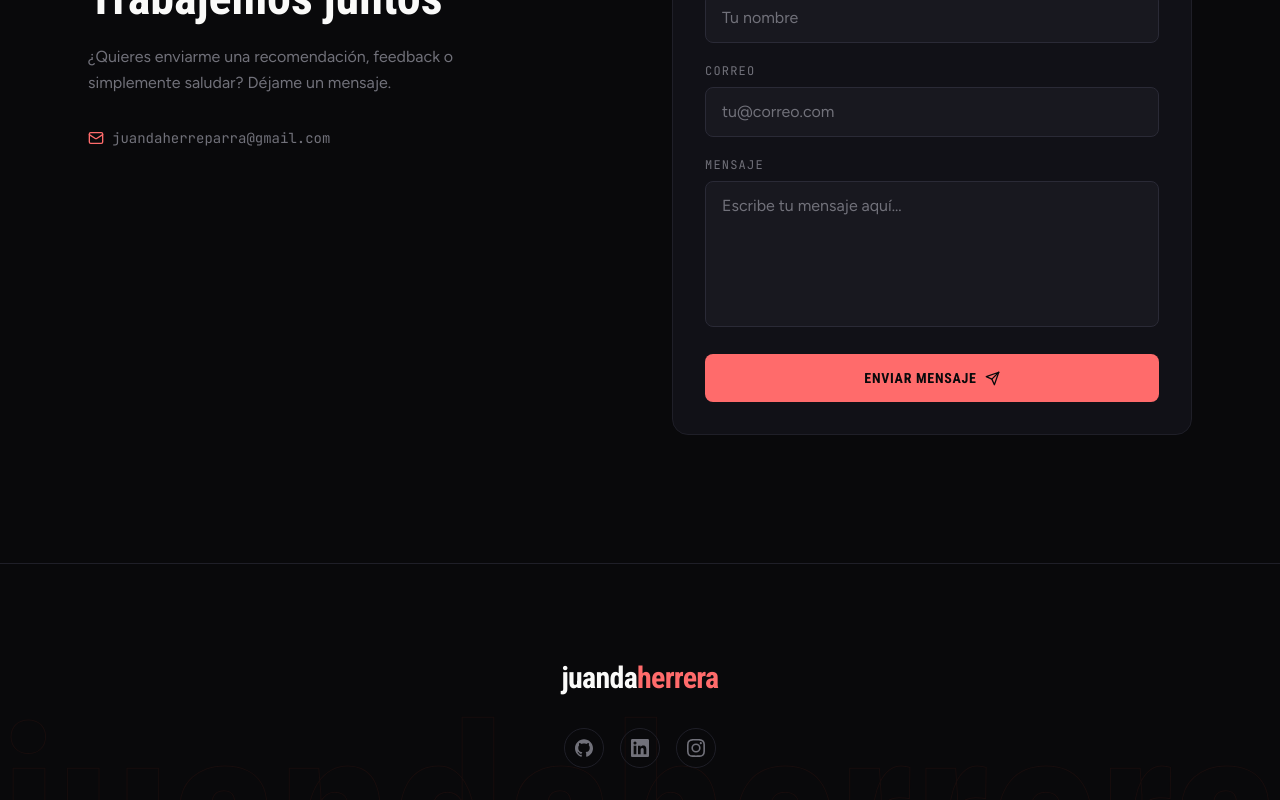
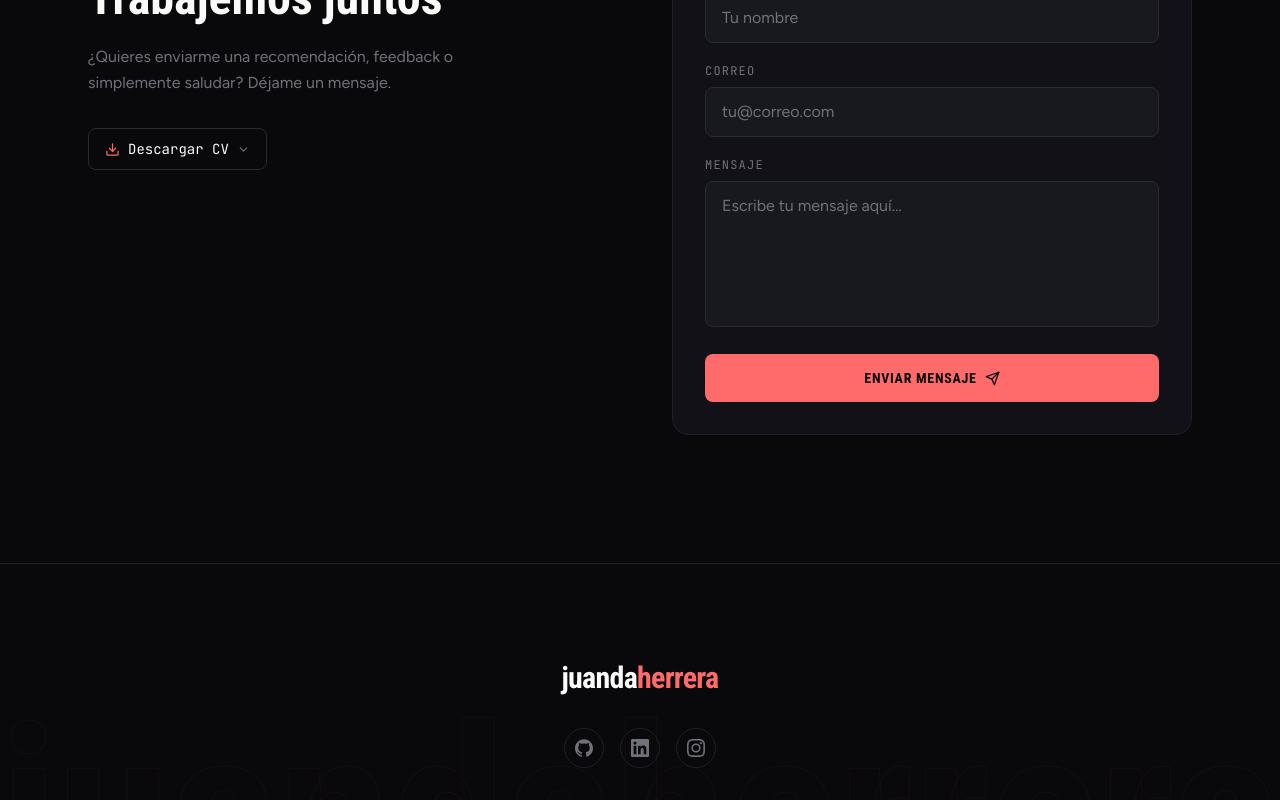
Before and after one commit to juandaherrera/personal-web-v2, a Next.js app: page / in a window 1280 px wide. Shown: the part 7600-8400 px from the top of the page. Built offline with nearby package versions, Linux system fonts and the light colour scheme; no server answers.

Commit message:
📄 feat: add bilingual CV download button with language selector dropdown

```diff
--- a/src/components/Contact.tsx
+++ b/src/components/Contact.tsx
@@ -3,6 +3,7 @@
 import { AnimatePresence, motion, useInView } from "framer-motion";
 import { useCallback, useEffect, useRef, useState } from "react";
 import { useLanguage } from "@/context/LanguageContext";
+import { personalInfo } from "@/data/content";
 
 interface FormData {
   name: string;
@@ -55,6 +56,19 @@ export default function Contact() {
   const [touched, setTouched] = useState({ name: false, email: false, message: false });
   const [status, setStatus] = useState<FormStatus>("idle");
   const [errorMessage, setErrorMessage] = useState("");
+  const [cvOpen, setCvOpen] = useState(false);
+  const cvRef = useRef<HTMLDivElement>(null);
+
+  useEffect(() => {
+    if (!cvOpen) return;
+    const handleClick = (e: MouseEvent) => {
+      if (cvRef.current && !cvRef.current.contains(e.target as Node)) {
+        setCvOpen(false);
+      }
+    };
+    document.addEventListener("mousedown", handleClick);
+    return () => document.removeEventListener("mousedown", handleClick);
+  }, [cvOpen]);
 
   const handleChange = useCallback(
     (field: keyof FormData, value: string) => {
@@ -172,28 +186,76 @@ export default function Contact() {
                 : "¿Quieres enviarme una recomendación, feedback o simplemente saludar? Déjame un mensaje."}
             </p>
 
-            {/* Email link */}
-            <a
-              href="mailto:juandaherreparra@gmail.com"
-              className="inline-flex items-center gap-2 mt-8 font-mono text-sm text-muted hover:text-accent transition-colors duration-200 group"
+            {/* CV download */}
+            <div className="relative mt-8" ref={cvRef}>
+              <button
+                type="button"
+                onClick={() => setCvOpen((o) => !o)}
+                className="flex items-center justify-center gap-2 font-mono text-sm text-text-primary border border-border-2 rounded-lg w-full min-h-11 px-4 py-2.5 hover:border-muted/50 active:bg-surface-2 transition-colors duration-200 cursor-pointer sm:w-auto sm:justify-start sm:min-h-0"
               >
                 <svg
                   aria-hidden="true"
-                width="16"
-                height="16"
+                  width="15"
+                  height="15"
                   viewBox="0 0 24 24"
                   fill="none"
                   stroke="currentColor"
                   strokeWidth="2"
                   strokeLinecap="round"
                   strokeLinejoin="round"
-                className="text-accent shrink-0"
+                  className="text-accent"
                 >
-                <rect x="2" y="4" width="20" height="16" rx="2" />
-                <path d="m22 7-8.97 5.7a1.94 1.94 0 0 1-2.06 0L2 7" />
+                  <path d="M21 15v4a2 2 0 0 1-2 2H5a2 2 0 0 1-2-2v-4" />
+                  <polyline points="7 10 12 15 17 10" />
+                  <line x1="12" y1="15" x2="12" y2="3" />
                 </svg>
-              juandaherreparra@gmail.com
+                {isEn ? "Download CV" : "Descargar CV"}
+                <svg
+                  aria-hidden="true"
+                  width="13"
+                  height="13"
+                  viewBox="0 0 24 24"
+                  fill="none"
+                  stroke="currentColor"
+                  strokeWidth="2"
+                  strokeLinecap="round"
+                  strokeLinejoin="round"
+                  className={`text-muted transition-transform duration-200 ${cvOpen ? "rotate-180" : ""}`}
+                >
+                  <polyline points="6 9 12 15 18 9" />
+                </svg>
+              </button>
+
+              <AnimatePresence>
+                {cvOpen && (
+                  <motion.div
+                    key="cv-dropdown"
+                    initial={{ opacity: 0, y: -6 }}
+                    animate={{ opacity: 1, y: 0 }}
+                    exit={{ opacity: 0, y: -6 }}
+                    transition={{ duration: 0.15, ease: easing }}
+                    className="absolute top-full mt-1.5 left-0 bg-surface border border-border-dark rounded-lg overflow-hidden z-10 min-w-full"
+                  >
+                    <a
+                      href={personalInfo.cvEn}
+                      target="_blank"
+                      rel="noopener noreferrer"
+                      onClick={() => setCvOpen(false)}
+                      className="flex items-center justify-between gap-6 px-4 py-2.5 font-mono text-sm text-text-primary hover:bg-surface-2 hover:text-accent transition-colors duration-150 cursor-pointer"
+                    >
+                      <span>{isEn ? "English" : "Inglés"}</span>
+                      <span className="text-[10px] text-muted uppercase tracking-wider">EN</span>
                     </a>
+                    <div className="flex items-center justify-between gap-6 px-4 py-2.5 font-mono text-sm text-muted/40 cursor-not-allowed border-t border-border-dark">
+                      <span>{isEn ? "Spanish" : "Español"}</span>
+                      <span className="text-[10px] uppercase tracking-wider">
+                        {isEn ? "soon" : "pronto"}
+                      </span>
+                    </div>
+                  </motion.div>
+                )}
+              </AnimatePresence>
+            </div>
           </motion.div>
 
           {/* ── Right: form card ── */}
--- a/src/data/content.ts
+++ b/src/data/content.ts
@@ -9,9 +9,11 @@ export const personalInfo = {
   currentCompanyUrl: "https://snoonu.com/",
   currentCompanyLogo: "/icons/snoonu_full.svg",
   repoUrl: "https://github.com/juandaherrera/personal_web",
-  version: "v6.7.1",
+  version: "v6.8.0",
   location: "Palmira, Colombia 🇨🇴",
   timezone: "America/Bogota",
+  cvEn: "https://drive.google.com/uc?export=download&id=139Mb4GYMiYkedjwCdaCp767GbybgNFh7",
+  cvEs: "",
 };
 
 export const typewriterTitles = {
```
Lines whose indentation alone changed are shown as unchanged.
